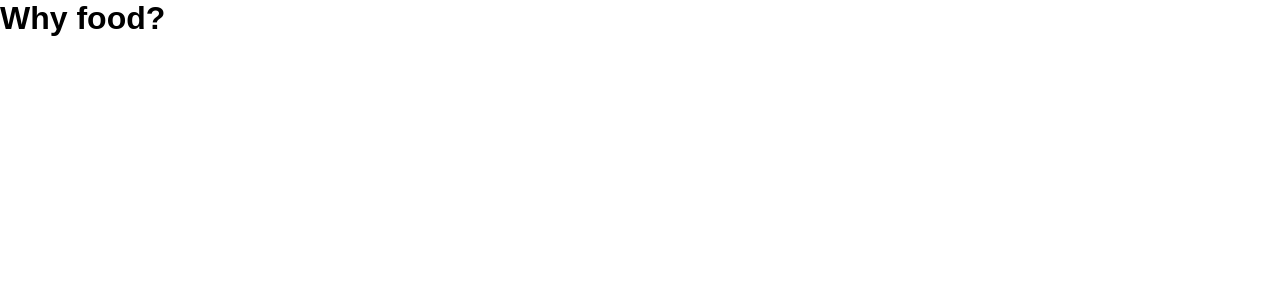
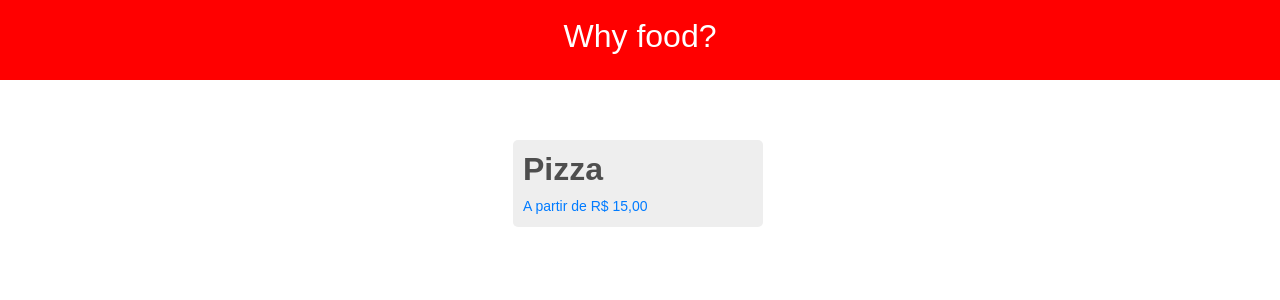
Before and after one commit to douglasbrandao/why-food, a React (Create React App) app: page / in a window 1280 px wide. Shown: the top 300 px of the page. Built offline with nearby package versions, Linux system fonts and the light colour scheme.

Commit message:
Layout da pagina principal

```diff
--- a/package.json
+++ b/package.json
@@ -6,7 +6,9 @@
     "@testing-library/jest-dom": "^4.2.4",
     "@testing-library/react": "^9.3.2",
     "@testing-library/user-event": "^7.1.2",
+    "bootstrap": "^4.4.1",
     "react": "^16.12.0",
+    "react-bootstrap": "^1.0.0-beta.16",
     "react-dom": "^16.12.0",
     "react-scripts": "3.3.1",
     "styled-components": "^5.0.1"
--- a/src/App.js
+++ b/src/App.js
@@ -1,12 +1,14 @@
+import "bootstrap/dist/css/bootstrap.min.css";
 import React from "react";
-import EstiloGlobal from "./styles/global";
-
+import GlobalStyle from "./styles/global";
+import Header from "./components/Header";
 import Main from "./pages/Main";
 
 function App() {
   return (
     <>
-      <EstiloGlobal />
+      <GlobalStyle />
+      <Header />
       <Main />
     </>
   );
--- /dev/null
+++ b/src/components/Header/index.js
@@ -0,0 +1,14 @@
+import React from "react";
+import { StyledHeader, Text } from "./styles";
+
+function Header() {
+  return (
+    <div>
+      <StyledHeader>
+        <Text>Why food?</Text>
+      </StyledHeader>
+    </div>
+  );
+}
+
+export default Header;
--- /dev/null
+++ b/src/components/Header/styles.js
@@ -0,0 +1,14 @@
+import styled from "styled-components";
+
+export const StyledHeader = styled.header`
+  display: flex;
+  justify-content: center;
+  align-items: center;
+  background-color: #f00;
+  height: 80px;
+  width: 100%;
+`;
+
+export const Text = styled.h2`
+  color: #fff;
+`;
--- /dev/null
+++ b/src/components/ProductList/index.js
@@ -0,0 +1,89 @@
+import React, { useState } from "react";
+import { Card, Options, StyledButton } from "./styles";
+import { Modal, Image, Form, Badge } from "react-bootstrap";
+
+function ProductList(props) {
+  const [show, setShow] = useState(false);
+
+  const handleClose = () => setShow(false);
+  const handleShow = () => setShow(true);
+
+  return (
+    <>
+      <Card onClick={handleShow} href="#">
+        <h2>Pizza</h2>
+        <span>A partir de R$ 15,00</span>
+      </Card>
+
+      <Modal show={show} onHide={handleClose}>
+        <Modal.Header>
+          <Image
+            src="https://media-cdn.tripadvisor.com/media/photo-s/15/c5/a4/14/pepperoni-lovers.jpg"
+            fluid
+          />
+        </Modal.Header>
+
+        <Modal.Body>
+          <Form>
+            <Options>
+              <span>Escolha um sabor:</span>
+              <Badge variant="secondary">Obrigatório</Badge>
+            </Options>
+            {[
+              { id: 1, name: "Pure de batata", price: 0 },
+              { id: 2, name: "Vinagrete", price: 0 },
+              { id: 3, name: "Batata palha", price: 0 }
+            ].map(type => (
+              <Form.Check
+                type="radio"
+                id={type.id}
+                name="cobertura"
+                label={type.name}
+              />
+            ))}
+
+            <Options>
+              <span>Selecione o tipo de salsicha:</span>
+            </Options>
+            {[
+              { id: 4, name: "Salsicha bovina", price: 0 },
+              { id: 5, name: "Salsicha de frango", price: 1 },
+              { id: 6, name: "Salsicha vegana", price: 1.75 }
+            ].map(type => (
+              <Form.Check
+                type="radio"
+                id={type.id}
+                name="salsicha"
+                label={type.name}
+              />
+            ))}
+
+            <Options>
+              <span>Deseja algum adicional?</span>
+            </Options>
+            {[
+              { id: 7, name: "Dobro de queijo", price: 1.5 },
+              { id: 8, name: "Molho com creme de leite", price: 0.75 },
+              { id: 9, name: "Bacon", price: 1.25 }
+            ].map(type => (
+              <Form.Check
+                type="checkbox"
+                id={type.id}
+                name="adicional"
+                label={type.name}
+              />
+            ))}
+          </Form>
+        </Modal.Body>
+
+        <Modal.Footer>
+          <StyledButton onClick={handleClose}>
+            <b>Fazer pedido</b> <small>R$15,00</small>
+          </StyledButton>
+        </Modal.Footer>
+      </Modal>
+    </>
+  );
+}
+
+export default ProductList;
--- /dev/null
+++ b/src/components/ProductList/styles.js
@@ -0,0 +1,50 @@
+import styled from "styled-components";
+import { Button } from "react-bootstrap";
+
+export const Card = styled.a`
+  width: 250px;
+  padding: 10px;
+  margin-right: 4px;
+  background-color: #eee;
+  border-radius: 5px;
+  display: flex;
+  flex-direction: column;
+
+  &:hover {
+    text-decoration: none;
+  }
+
+  h2 {
+    color: #4e4e4e;
+    font-weight: bold;
+  }
+
+  span {
+    font-size: 14px;
+  }
+`;
+
+export const Options = styled.div`
+  margin: 10px 0 5px 0;
+  background-color: #f2f2f2;
+  display: flex;
+  flex-direction: row;
+  justify-content: space-between;
+  border-radius: 5px;
+  width: 100%;
+  padding: 10px;
+
+  span {
+    font-weight: bold;
+    font-size: 12px;
+  }
+`;
+
+export const StyledButton = styled(Button)`
+  background-color: #f00;
+  border: 0;
+
+  &:hover {
+    background-color: #cc0000;
+  }
+`;
--- a/src/pages/Main.js
+++ b/src/pages/Main.js
@@ -1,10 +1,12 @@
 import React from "react";
+import { Container } from "./styles";
+import ProductList from "../components/ProductList";
 
 function Main() {
   return (
-    <div>
-      <h1>Why food?</h1>
-    </div>
+    <Container>
+      <ProductList />
+    </Container>
   );
 }
 
--- /dev/null
+++ b/src/pages/styles.js
@@ -0,0 +1,9 @@
+import styled from "styled-components";
+
+export const Container = styled.header`
+  display: flex;
+  flex-direction: row;
+  justify-content: center;
+  align-items: center;
+  padding-top: 60px;
+`;
--- a/src/styles/global.js
+++ b/src/styles/global.js
@@ -1,6 +1,6 @@
 import { createGlobalStyle } from "styled-components";
 
-const EstiloGlobal = createGlobalStyle`
+const GlobalStyle = createGlobalStyle`
   * {
     margin: 0;
     padding: 0;
@@ -13,4 +13,4 @@ const EstiloGlobal = createGlobalStyle`
   }
 `;
 
-export default EstiloGlobal;
+export default GlobalStyle;
```
Also changed, not shown: 1 other file (tests, documents, lock files or other folders).
